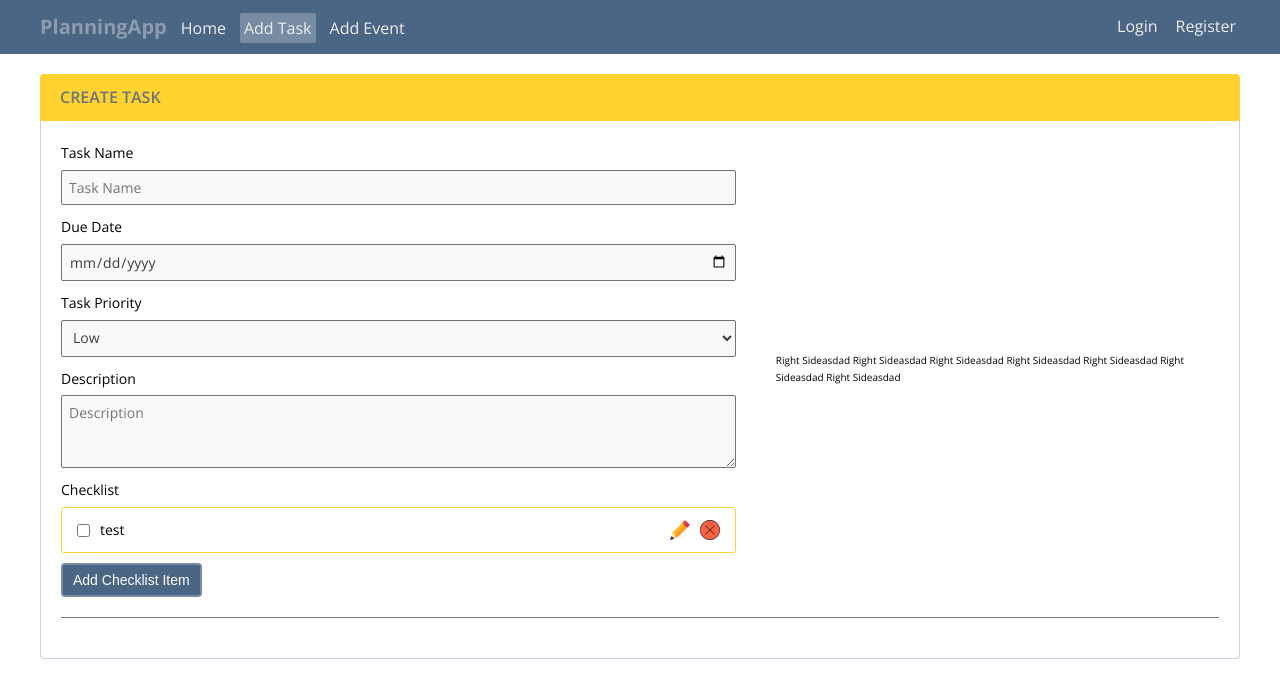
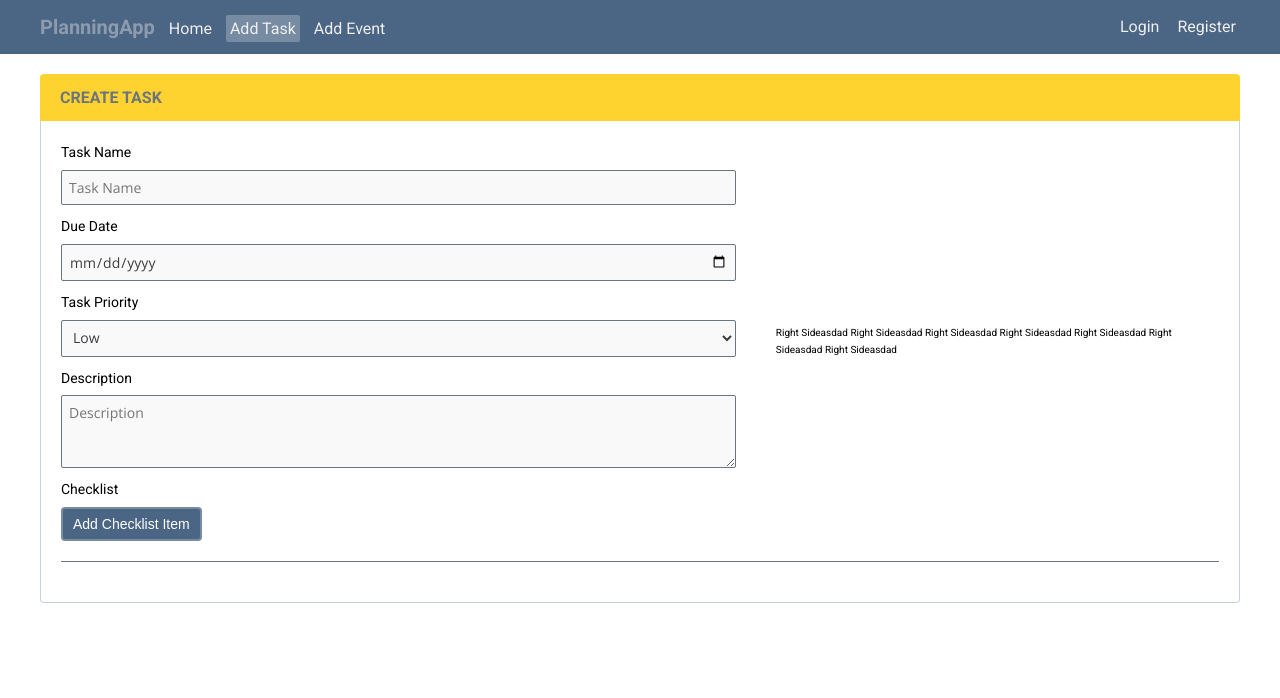
Before and after one commit to Marko351/boilerplate_typescript_react_node_postgres, a React (Create React App) app in the folder client/: page /task in a window 1280 px wide. Shown: the top 698 px of the page. Built offline with nearby package versions, Linux system fonts and the light colour scheme.

Commit message:
added checklist functionality

```diff
--- a/client/package.json
+++ b/client/package.json
@@ -61,6 +61,7 @@
     "@types/react-redux": "^7.1.9",
     "@types/react-router-dom": "^5.1.5",
     "@types/redux": "^3.6.0",
+    "@types/uuid": "^8.3.0",
     "@typescript-eslint/eslint-plugin": "^4.4.0",
     "@typescript-eslint/parser": "^4.4.0",
     "eslint-config-prettier": "^6.12.0",
--- a/client/src/common/CustomButton/_customButton.scss
+++ b/client/src/common/CustomButton/_customButton.scss
@@ -1,5 +1,5 @@
 .c-button {
-  padding: .7rem 1rem;
+  padding: 0.7rem 1rem;
   display: inline-block;
   border-radius: 4px;
   transition: all 0.2s;
@@ -20,5 +20,4 @@
       background-color: lighten($color-tertiary, 10%);
     }
   }
-
 }
--- a/client/src/common/CustomInput/CustomInput.tsx
+++ b/client/src/common/CustomInput/CustomInput.tsx
@@ -4,7 +4,7 @@ interface CustomInputProps {
   value: string;
   onChange: (e: ChangeEvent<HTMLInputElement>) => void;
   name: string;
-  label: string;
+  label?: string;
   placeholder: string;
   customClass?: string;
   type?: string;
@@ -24,9 +24,11 @@ export const CustomInput: React.FC<CustomInputProps> = ({
 }) => {
   return (
     <div className={`c-input ${customClass}`}>
-      <label htmlFor={name} className='c-input__label'>
-        {label}
-      </label>
+      {label && (
+        <label htmlFor={name} className='c-input__label'>
+          {label}
+        </label>
+      )}
       <input
         className='c-input__input'
         type={type || 'text'}
--- a/client/src/components/Tasks/ChecklistItem.tsx
+++ b/client/src/components/Tasks/ChecklistItem.tsx
@@ -1,28 +1,60 @@
-import React from 'react';
+import React, { ChangeEvent, useState } from 'react';
 import { ReactComponent as DeleteIcon } from '../../assets/icons/wrong.svg';
 import { ReactComponent as PencilIcon } from '../../assets/icons/pencil.svg';
-import { CalendarCheckbox } from '../../common/CalendarCheckbox/CalendarCheckbox';
+import { CustomInput } from '../../common/CustomInput/CustomInput';
 
 interface IChecklist {
   isCompleted: boolean;
   description: string;
+  onChangeChecklistDesc: (e: ChangeEvent<HTMLInputElement>, index: number) => void;
+  index: number;
+  onDeleteChecklistItem: (id: string | number) => void;
+  id: string | number;
 }
 
-export const ChecklistItem: React.FC<IChecklist> = ({ isCompleted, description }) => {
+export const ChecklistItem: React.FC<IChecklist> = ({
+  isCompleted,
+  description,
+  onChangeChecklistDesc,
+  index,
+  onDeleteChecklistItem,
+  id,
+}) => {
+  const [isUpdateClicked, setIsUpdateClicked] = useState(false);
+
+  const onUpdateClick = () => {
+    setIsUpdateClicked(!isUpdateClicked);
+  };
+
   return (
     <div className='checklist'>
       <div className='checklist__ingredients'>
-        <input type='checkbox' />
-        <span className='checklist__description'>{description}</span>
+        <input
+          type='checkbox'
+          checked={isCompleted}
+          name='isCompleted'
+          onChange={(e) => onChangeChecklistDesc(e, index)}
+        />
+        {!isUpdateClicked ? (
+          <span className={`checklist__description ${isCompleted && 'line-through'}`}>{description}</span>
+        ) : (
+          <CustomInput
+            customClass='ml-tiny'
+            value={description}
+            placeholder='Description'
+            onChange={(e) => onChangeChecklistDesc(e, index)}
+            name='description'
+          />
+        )}
       </div>
       <div className='checklist__icons'>
         <div className='checklist__icon-box'>
-          <button className='checklist__button'>
+          <button onClick={onUpdateClick} className='checklist__button'>
             <PencilIcon />
           </button>
         </div>
         <div className='checklist__icon-box'>
-          <button className='checklist__button'>
+          <button onClick={() => onDeleteChecklistItem(id)} className='checklist__button'>
             <DeleteIcon />
           </button>
         </div>
--- a/client/src/components/Tasks/Task.tsx
+++ b/client/src/components/Tasks/Task.tsx
@@ -1,5 +1,6 @@
 import React, { ChangeEvent, useState } from 'react';
 import { connect, ConnectedProps } from 'react-redux';
+import { v4 as uuidv4 } from 'uuid';
 import { CustomButton } from '../../common/CustomButton/CustomButton';
 import { CustomInput } from '../../common/CustomInput/CustomInput';
 import { CustomSelect } from '../../common/CustomSelect/CustomSelect';
@@ -9,6 +10,7 @@ import { TASK_PRIORITIES } from '../../constants/constants';
 
 import { RootState } from '../../redux/reducers';
 import { addNewTask, toggleComplete } from './redux/taskActions';
+import { IChecklist } from './ts/interfaces';
 
 const mapStateToProps = (state: RootState) => ({
   tasksReducer: state.tasksReducer,
@@ -20,6 +22,8 @@ type PropsFromRedux = ConnectedProps<typeof connector>;
 
 type TasksProps = PropsFromRedux;
 
+type Checklists = IChecklist[];
+
 const TasksComponentDefault: React.FC<TasksProps> = ({ tasksReducer, addNewTask, toggleComplete }) => {
   const [task, setTask] = useState({
     id: null,
@@ -27,9 +31,10 @@ const TasksComponentDefault: React.FC<TasksProps> = ({ tasksReducer, addNewTask,
     description: '',
     dueDate: '',
     priority: 1,
-    checklist: [{ isCompleted: false, description: 'test' }],
+    checklist: [],
     isCompleted: false,
   });
+  const [checklists, setChecklist] = useState<Checklists>([]);
 
   const handleTaskChange = (e: ChangeEvent<HTMLInputElement | HTMLTextAreaElement | HTMLSelectElement>) => {
     const { value, name } = e.target;
@@ -37,7 +42,30 @@ const TasksComponentDefault: React.FC<TasksProps> = ({ tasksReducer, addNewTask,
   };
 
   const onAddCheckList = () => {
-    console.log('test');
+    const newItem = {
+      isCompleted: false,
+      description: '',
+      uuid: uuidv4(),
+    };
+    setChecklist([...checklists, newItem]);
+  };
+
+  const onChangeChecklistDesc = (e: ChangeEvent<HTMLInputElement>, index: number) => {
+    const { name, value, checked } = e.target;
+    const newChecklist = [...checklists];
+    if (name === 'description') newChecklist[index][name] = value;
+    if (name === 'isCompleted') newChecklist[index][name] = checked;
+    setChecklist(newChecklist);
+  };
+
+  const onDeleteChecklistItem = (id: string | number) => {
+    let newChecklist = [...checklists];
+    if (typeof id === 'string') {
+      newChecklist = checklists.filter((checklist) => checklist.uuid !== id);
+    } else if (typeof id === 'number') {
+      newChecklist = checklists.filter((checklist) => checklist.id !== id);
+    }
+    setChecklist(newChecklist);
   };
 
   return (
@@ -79,9 +107,22 @@ const TasksComponentDefault: React.FC<TasksProps> = ({ tasksReducer, addNewTask,
           />
           <div className='task__checklists'>
             <span className='task__checklists--label'>Checklist</span>
-            <ChecklistItem isCompleted={task.checklist[0].isCompleted} description={task.checklist[0].description} />
+            {checklists.map((checklistItem, index) => {
+              const id = checklistItem.id! || checklistItem.uuid!;
+              return (
+                <ChecklistItem
+                  key={id}
+                  id={id}
+                  isCompleted={checklistItem.isCompleted}
+                  description={checklistItem.description}
+                  onChangeChecklistDesc={onChangeChecklistDesc}
+                  index={index}
+                  onDeleteChecklistItem={onDeleteChecklistItem}
+                />
+              );
+            })}
             <CustomButton
-              customClassName={task.checklist.length ? 'mt-tiny' : ''}
+              customClassName={`${task.checklist.length ? 'mt-tiny' : ''} d-block`}
               text='Add Checklist Item'
               onClick={onAddCheckList}
               color='primary'
--- a/client/src/components/Tasks/_task.scss
+++ b/client/src/components/Tasks/_task.scss
@@ -66,4 +66,8 @@
       outline: none;
     }
   }
+
+  &:not(:last-child) {
+    margin-bottom: .1rem;
+  }
 }
--- a/client/src/components/Tasks/ts/interfaces.ts
+++ b/client/src/components/Tasks/ts/interfaces.ts
@@ -13,6 +13,8 @@ export interface ITasks {
 }
 
 export interface IChecklist {
-  title: string;
+  description: string;
   isCompleted: boolean;
+  uuid?: string;
+  id?: number;
 }
--- a/client/src/styles/base/_base.scss
+++ b/client/src/styles/base/_base.scss
@@ -11,7 +11,7 @@ html {
 }
 
 body {
-  font-family: 'Open Sans', sans-serif;
+  font-family: 'Roboto', sans-serif;
   font-weight: 400;
   line-height: 1.7;
   box-sizing: border-box;
--- a/client/src/styles/base/_utilities.scss
+++ b/client/src/styles/base/_utilities.scss
@@ -5,6 +5,10 @@
 
 .mt-tiny {
   margin-top: 1rem;
+}
+
+.ml-tiny {
+  margin-left: 1rem;
 }
 
 .mr-tiny {
@@ -31,8 +35,16 @@
 
 .separate-line {
   width: 100%;
-  height: .1rem;
+  height: 0.1rem;
   margin-top: 2rem;
   margin-bottom: 2rem;
   background-color: $color-grayDarkest;
 }
+
+.line-through {
+  text-decoration: line-through;
+}
+
+.d-block {
+  display: block !important;
+}
```
Also changed, not shown: 1 other file (tests, documents, lock files or other folders).
